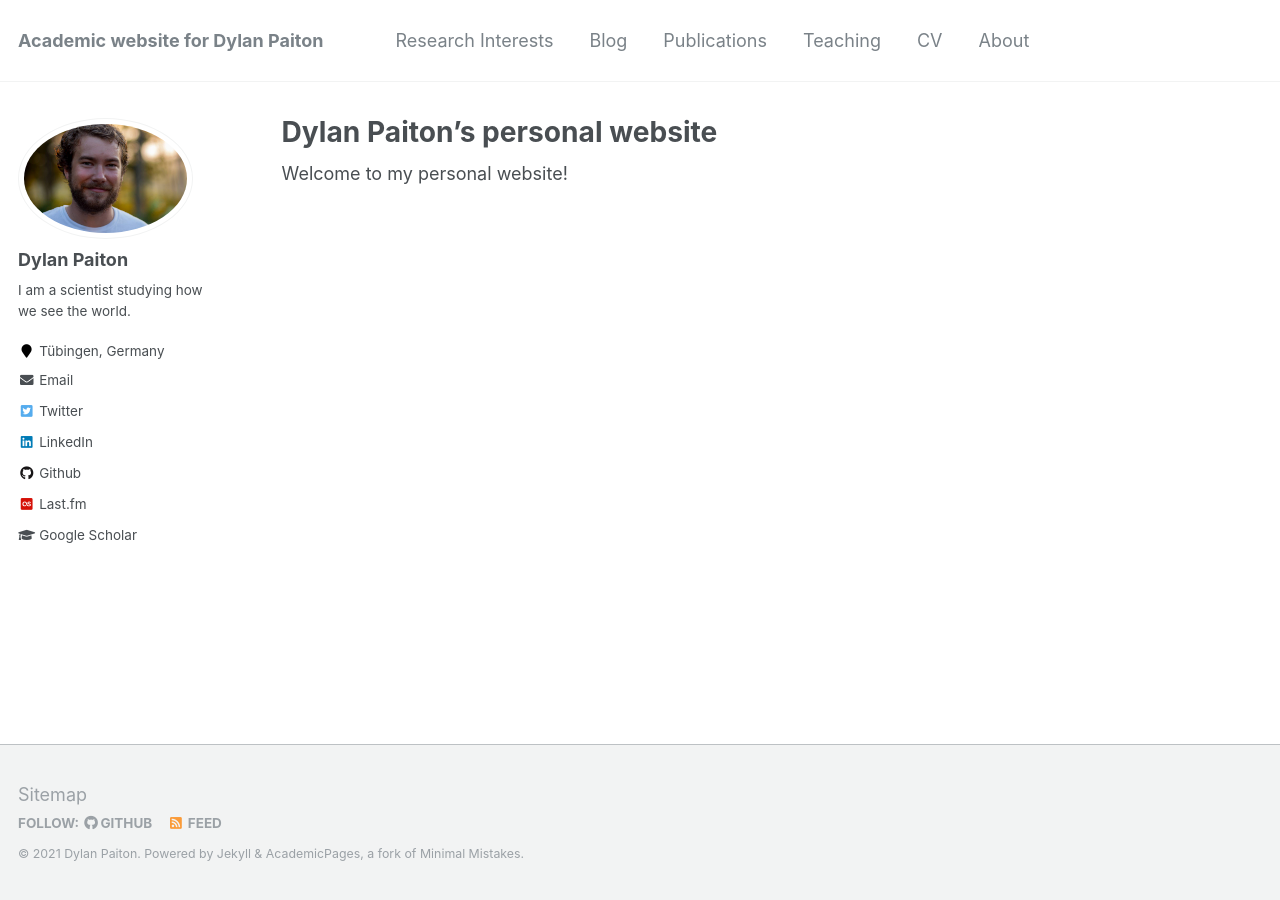
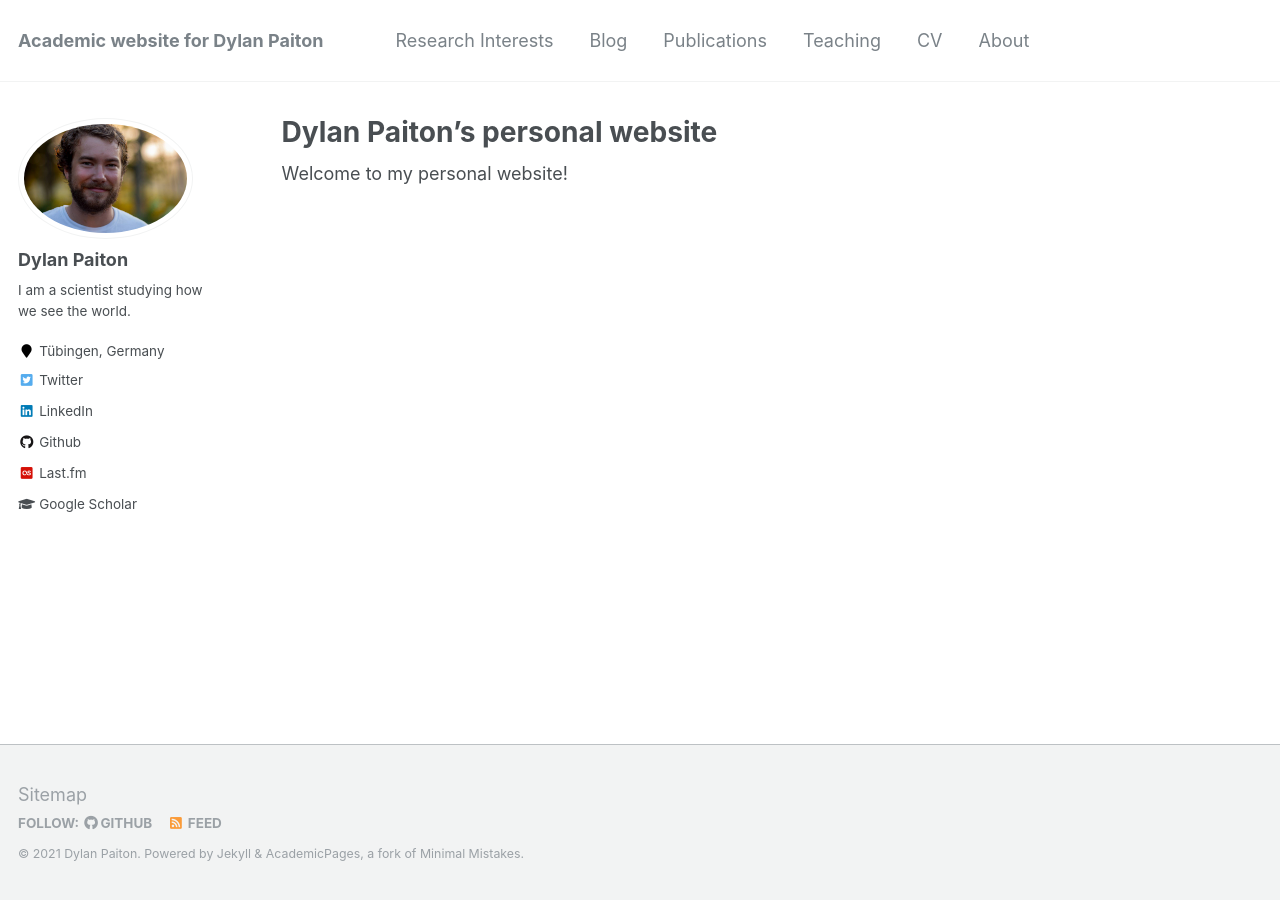
Before and after one commit to dpaiton/dpaiton.github.io, a Jekyll site: the page built from _pages/about.md, in a window 1280 px wide. Built offline with Jekyll 4.4.1, drawn with Linux system fonts in a browser that asks for light colours.

Commit message:
removes email

```diff
--- a/_config.yml
+++ b/_config.yml
@@ -87,8 +87,8 @@ author:
   employer         :
   pubmed           : #"https://www.ncbi.nlm.nih.gov/pubmed/?term=john+snow"
   googlescholar    : "https://scholar.google.com/citations?user=HYQYE3gAAAAJ&hl=en"
-  email            : "dpaiton@gmail.com"
-  researchgate     :  # example: "https://www.researchgate.net/profile/yourprofile"
+  email            : #"dpaiton@gmail.com"
+  researchgate     : # example: "https://www.researchgate.net/profile/yourprofile"
   uri              :
   bitbucket        :
   codepen          :
```
